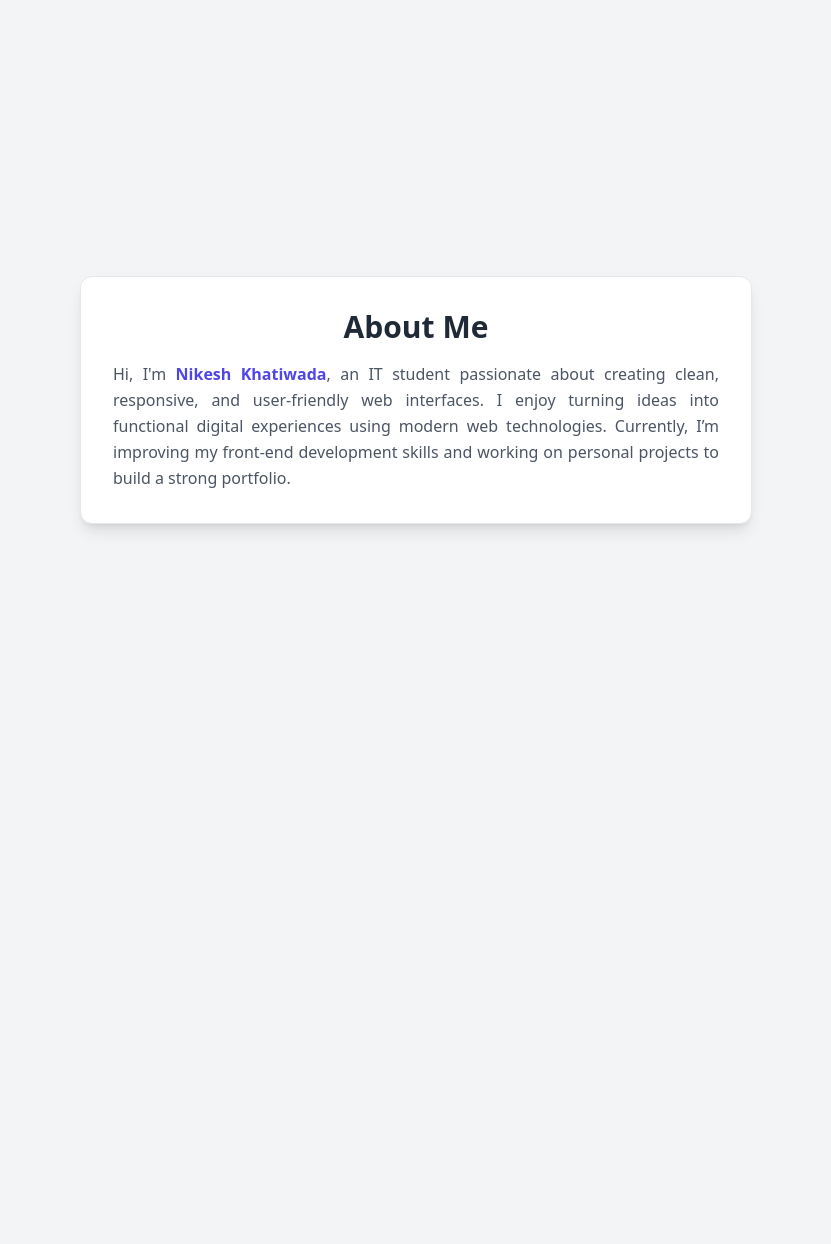
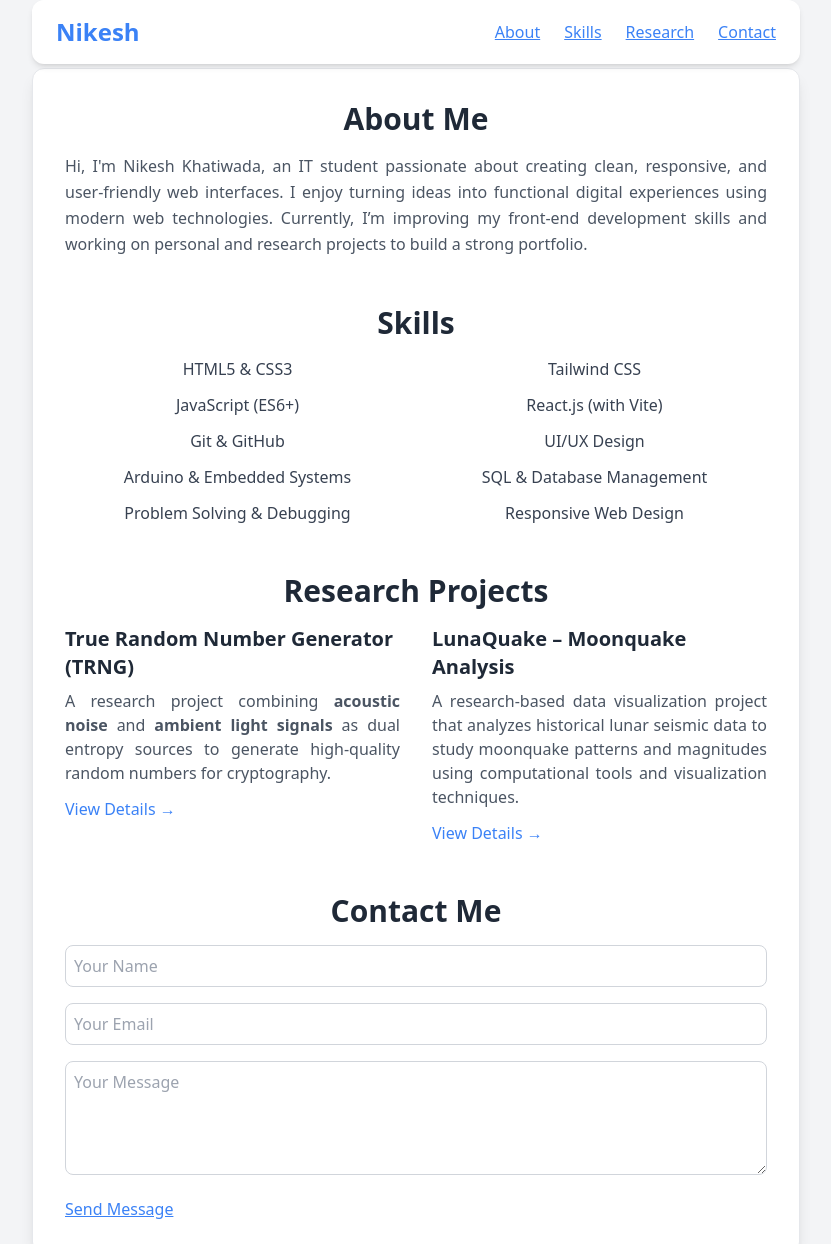
Before and after one commit to khatiwadanikesh/portfolio, a plain HTML site: page info.html in a window 1280 px wide. Shown: the top 1244 px of the page, without its empty margins (224-1055 px from the left). Before the commit the page ends 800 px from the top, so only its background shows below. Drawn offline with nearby package versions, Linux system fonts and the light colour scheme.

Commit message:
section added

```diff
--- a/info.html
+++ b/info.html
@@ -3,17 +3,99 @@
 <head>
   <meta charset="UTF-8" />
   <meta name="viewport" content="width=device-width, initial-scale=1.0" />
-  <title>Personal Information</title>
+  <title>Nikesh Portfolio</title>
   <script src="https://cdn.tailwindcss.com"></script>
 </head>
-<body class="bg-gray-100 flex items-center justify-center min-h-screen">
-  <div class="max-w-2xl w-full bg-white shadow-lg rounded-xl border border-gray-200 p-8 mx-4">
-    <h2 class="text-3xl font-semibold text-center text-gray-800 mb-4">About Me</h2>
-    <p class="text-gray-600 leading-relaxed text-justify">
-      Hi, I'm <strong class="text-indigo-600">Nikesh Khatiwada</strong>, an IT student passionate about creating clean, responsive, and user-friendly web interfaces.
-      I enjoy turning ideas into functional digital experiences using modern web technologies.
-      Currently, I’m improving my front-end development skills and working on personal projects to build a strong portfolio.
-    </p>
-  </div>
+<body class="bg-gray-100 text-gray-800 ">
+
+  <!-- Navbar -->
+  <nav class="bg-white shadow-md sticky top-0 z-50 max-w-3xl mx-auto rounded-xl mt-0">
+    <div class="max-w-6xl mx-auto px-6 py-4 flex justify-between items-center ">
+      <h1 class="text-2xl font-bold text-blue-500">Nikesh</h1>
+      <ul class="hidden md:flex space-x-6 font-medium text-gray-700">
+        <li><a href="#about" class="text-blue-500 underline">About</a></li>
+        <li><a href="#skills" class="text-blue-500 underline">Skills</a></li>
+        <li><a href="#research" class="text-blue-500 underline">Research</a></li>
+        <li><a href="#contact" class="text-blue-500 underline">Contact</a></li>
+      </ul>
+      <!-- Mobile Menu Button -->
+      <button class="md:hidden text-gray-700 focus:outline-none text-2xl">
+        ☰
+      </button>
+    </div>
+  </nav>
+
+  <!-- Content Container -->
+  <main class="max-w-3xl mx-auto bg-white p-8 shadow-lg border border-gray-200 rounded-xl mt-1 space-y-12">
+
+    <!-- About Section -->
+    <section id="about">
+      <h2 class="text-3xl font-semibold text-center mb-4">About Me</h2>
+      <p class="text-gray-600 leading-relaxed text-justify">
+        Hi, I'm <span class="font-medium">Nikesh Khatiwada</span>, an IT student passionate about creating clean, responsive, and user-friendly web interfaces.
+        I enjoy turning ideas into functional digital experiences using modern web technologies.
+        Currently, I’m improving my front-end development skills and working on personal and research projects to build a strong portfolio.
+      </p>
+    </section>
+   <!-- Skills Section -->
+<section id="skills">
+  <h2 class="text-3xl font-semibold text-center mb-4 mt-8">Skills</h2>
+  <ul class="grid grid-cols-2 gap-3 text-gray-700 text-center">
+    <li>HTML5 & CSS3</li>
+    <li>Tailwind CSS</li>
+    <li>JavaScript (ES6+)</li>
+    <li>React.js (with Vite)</li>
+    <li>Git & GitHub</li>
+    <li>UI/UX Design</li>
+    <li>Arduino & Embedded Systems</li>
+    <li>SQL & Database Management</li>
+    <li>Problem Solving & Debugging</li>
+    <li>Responsive Web Design</li>
+  </ul>
+</section>
+    <!-- Research Projects Section -->
+    <section id="research">
+      <h2 class="text-3xl font-semibold text-center mb-4 mt-8">Research Projects</h2>
+      <div class="grid md:grid-cols-2 gap-8">
+
+        <!-- TRNG Project -->
+        <div>
+          <h3 class="text-xl font-semibold mb-2">True Random Number Generator (TRNG)</h3>
+          <p class="text-gray-600 mb-3 text-justify">
+            A research project combining <strong>acoustic noise</strong> and <strong>ambient light signals</strong> as dual entropy sources to generate high-quality random numbers for cryptography.
+          </p>
+          <a href="trng.html" target="_blank" class="text-blue-500 font-medium hover:underline">View Details →</a>
+        </div>
+
+        <!-- LunaQuake Project -->
+        <div>
+          <h3 class="text-xl font-semibold mb-2">LunaQuake – Moonquake Analysis</h3>
+          <p class="text-gray-600 mb-3 text-justify">
+            A research-based data visualization project that analyzes historical lunar seismic data to study moonquake patterns and magnitudes using computational tools and visualization techniques.
+          </p>
+          <a href="lunaquake.html" target="_blank" class="text-blue-500 font-medium hover:underline">View Details →</a>
+        </div>
+
+      </div>
+    </section>
+
+    <!-- Contact Section -->
+    <section id="contact">
+      <h2 class="text-3xl font-semibold text-center mb-4 mt-8">Contact Me</h2>
+      <form class="space-y-4">
+        <input type="text" placeholder="Your Name" class="w-full border border-gray-300 rounded-lg p-2 focus:outline-none focus:ring-2 focus:ring-indigo-400" />
+        <input type="email" placeholder="Your Email" class="w-full border border-gray-300 rounded-lg p-2 focus:outline-none focus:ring-2 focus:ring-blue-400" />
+        <textarea rows="4" placeholder="Your Message" class="w-full border border-gray-300 rounded-lg p-2 focus:outline-none focus:ring-2 focus:ring-blue-400"></textarea>
+        <button type="submit" class="text-blue-500 underline">Send Message</button>
+      </form>
+    </section>
+
+  </main>
+
+  <!-- Footer -->
+  <footer class="bg-white shadow-md text-gray-600 text-center py-2 mt-1 max-w-3xl mx-auto rounded-xl">
+    © 2025 Nikesh Khatiwada. All rights reserved.
+  </footer>
+
 </body>
 </html>
```
